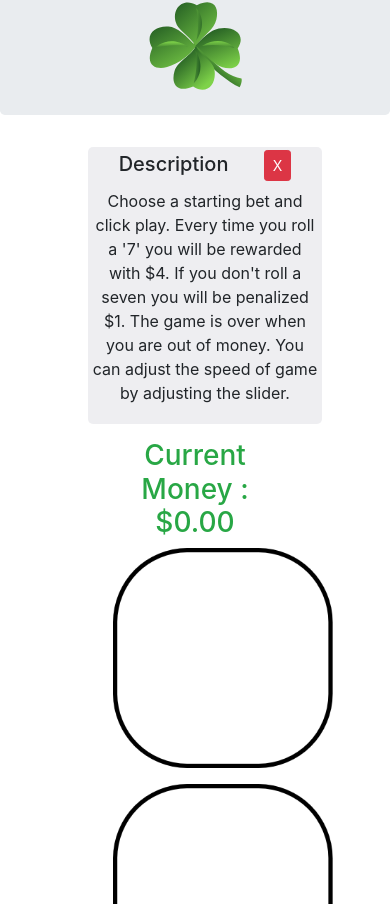
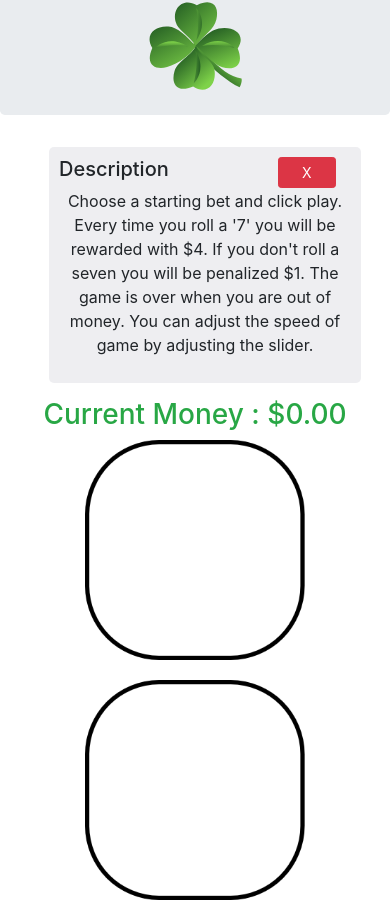
Before and after one commit to thepigeonfighter/LuckySevens, a plain HTML site: page index.html in a window 390 px wide. Shown: the part 196-1100 px from the top of the page. Drawn offline with nearby package versions, Linux system fonts and the light colour scheme.

Commit message:
fixed mobile formatting issues

```diff
--- a/index.html
+++ b/index.html
@@ -79,28 +79,56 @@
         .container-fluid {
             max-width: 600px;
         }
-        header h1{
+
+        header h1 {
             font-size: 4.25em;
         }
-        .description{
+
+        .description {
             position: fixed;
-            top:30%;
-            left :10px;
+            top: 30%;
+            left: 10px;
             width: 200px;
-            padding: 3px;
+            padding: 10px;
             text-align: center;
-            word-wrap:break-word;
-            background-color:rgba(109, 115, 133, 0.116);
+            word-wrap: break-word;
+            background-color: rgba(109, 115, 133, 0.116);
             border-radius: 5px;
         }
-        @media only screen and (max-width: 700px)
-        {
-            .description{
+
+        button {
+            width: 125px;
+            margin-right: 15px;
+            margin-left: 15px;
+        }
+
+        #description-title h5 {
+            display: block;
+            float: left;
+            font-size:1.25em;
+        }
+
+        #description-title button {
+            display: block;
+            float: right;
+        }
+
+        @media only screen and (max-width: 1000px) {
+            .description {
                 position: relative;
-                width: 60%;
+                width: 80%;
                 margin: auto;
                 margin-bottom: 15px;
 
+            }
+
+            .row img,
+            .container {
+                margin-bottom: 20px;
+            }
+            #close-btn
+            {
+                width: 10%;
             }
         }
     </style>
@@ -113,10 +141,13 @@
         </div>
     </header>
     <div class="description">
-        <h5>
+        <div id="description-title">
+            <h5>
             Description
-            <button class="btn btn-danger btn-sm" style="margin-left: 30px;" onclick="closeDescription();">X</button>
-        </h5>
+            </h5>
+            <button id="close-btn"  class=" btn btn-danger btn-sm" style="width: 20%" onclick="closeDescription();">X</button>
+        </div>
+        <div style="clear:both"></div>
         <p>
             Choose a starting bet and click play. Every time you roll a '7' you will
             be rewarded with $4. If you don't roll a seven you will be penalized $1.
@@ -124,7 +155,7 @@
             by adjusting the slider.
         </p>
     </div>
-    <div class="container" id="imageContainer" style="width:50%;">
+    <div class="container text-center" id="imageContainer">
         <div class="row">
             <div class="col text-center">
                 <h3 class="text-success" id="currentMoney">
@@ -133,20 +164,16 @@
             </div>
         </div>
         <div class="row">
-
-            <div class='col-sm text-center'>
-                <figure>
-                    <img display=block src="images/Zero.png" alt="imageOfDice" id="die1" class="img-responsive">
-                </figure>
+            <div class='col-sm'>
+                <img display=block src="images/Zero.png" alt="imageOfDice" id="die1">
             </div>
             <div class='col-sm text-center'>
-                <figure>
-                    <img display=block src="images/Zero.png" alt="imageOfDice" id="die2" class="img-responsive">
-                </figure>
+                <img display=block src="images/Zero.png" alt="imageOfDice" id="die2">
             </div>
+
         </div>
     </div>
-    <div class="container" style="width:50%">
+    <div class="container">
         <form action="" onsubmit="return validateItems();" onreset="resetForm()">
             <div class="form-group">
                 <h2>
@@ -169,7 +196,7 @@
 
     </div>
 
-    <div class="accordion container" id='resultsAccordion' style="width: 50%">
+    <div class="accordion container" id='resultsAccordion'>
         <div class="card">
             <div class="card-header" id="resultsHeader">
                 <h3 class="mb-0 text-center">
```
